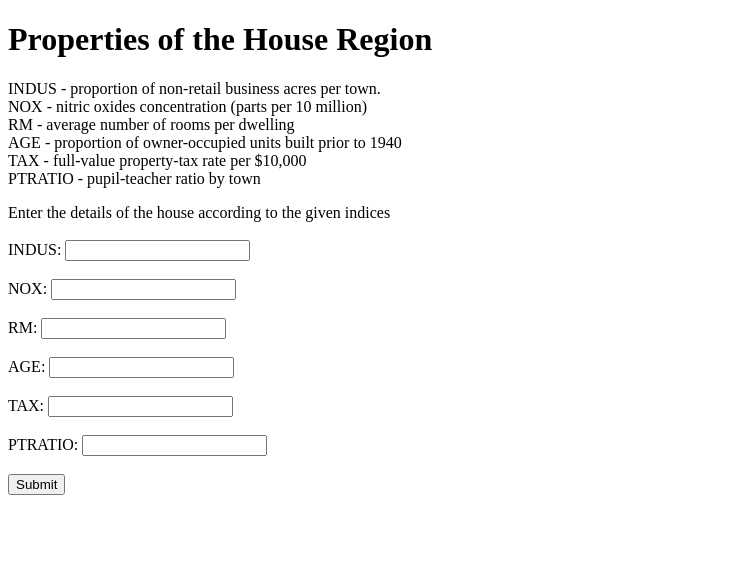
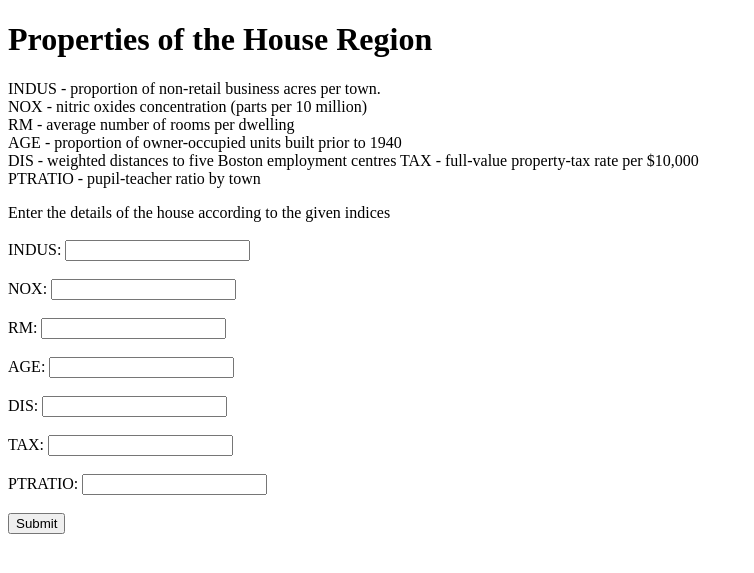
Before and after one commit to Simpl1fy/Boston_House_Price-Web-App, a Flask app: page / in a window 1280 px wide. Shown: the top 573 px of the page, without its empty margins (0-754 px from the left). Run offline with Flask 3, Linux system fonts and the light colour scheme.

Commit message:
added one more column for training

```diff
--- a/app.py
+++ b/app.py
@@ -21,6 +21,7 @@ def predict_datapoint():
                     nox=float(request.form.get('nox')),
                     rm=float(request.form.get('rm')),
                     age=float(request.form.get('age')),
+                    dis=float(request.form.get('dis')),
                     tax=float(request.form.get('tax')),
                     ptratio=float(request.form.get('ptratio'))
                 )
@@ -31,9 +32,11 @@ def predict_datapoint():
         predict_pipeline = PredictPipeline()
         print("Mid prediction")
         results = predict_pipeline.predict(pred_df)
+        output = round(results[0], 2)
         print("prediction completed")
-        return render_template('print.html', result=results[0])
+        print(output)
+        return render_template('print.html', price=output)
 
 
-# if __name__ == '__main__':
-#     app.run(debug=True)
+if __name__ == '__main__':
+    app.run(debug=True)
--- a/src/components/data_ingestion.py
+++ b/src/components/data_ingestion.py
@@ -31,7 +31,7 @@ class DataIngestion:
            df = pd.read_csv('notebook/data/housing.csv', header=None, names=column_names, delimiter=r"\s+")
            logging.info("Read the csv file with pandas as a dataframe")
 
-           df = df.drop(['CRIM', 'ZN', 'CHAS', 'DIS', 'RAD', 'B', 'LSTAT'], axis=1)
+           df = df.drop(['CRIM', 'ZN', 'CHAS', 'RAD', 'B', 'LSTAT'], axis=1)
            df = df[~(df['MEDV'] >= 50)]
 
            os.makedirs(os.path.dirname(self.data_ingestion_config.train_data_path), exist_ok=True)
--- a/src/pipeline/predict_pipeline.py
+++ b/src/pipeline/predict_pipeline.py
@@ -30,12 +30,14 @@ class CustomData:
                 nox,
                 rm,
                 age,
+                dis,
                 tax,
                 ptratio):
         self.indus = indus
         self.nox = nox
         self.rm = rm
         self.age = age
+        self.dis = dis
         self.tax = tax
         self.ptratio = ptratio
 
@@ -46,6 +48,7 @@ class CustomData:
                     "NOX" : [self.nox],
                     "RM" : [self.rm],
                     "AGE": [self.age],
+                    "DIS" : [self.dis],
                     "TAX" : [self.tax],
                     "PTRATIO" : [self.ptratio],
             }
--- a/templates/index.html
+++ b/templates/index.html
@@ -12,6 +12,7 @@
         NOX - nitric oxides concentration (parts per 10 million) <br>
         RM - average number of rooms per dwelling <br>
         AGE - proportion of owner-occupied units built prior to 1940 <br>
+        DIS -  weighted distances to five Boston employment centres
         TAX - full-value property-tax rate per $10,000 <br>
         PTRATIO - pupil-teacher ratio by town <br>
     </p>
@@ -25,6 +26,8 @@
         <input type="text" name="rm" id="rm"> <br><br>
 		<label for="age">AGE: </label>
 		<input type="text" name="age" id="age"> <br><br>
+        <label for="dis">DIS: </label>
+        <input type="text" name="dis" id="dis"> <br><br>
 		<label for="tax">TAX: </label>
 		<input type="text" name="tax" id="tax"> <br><br>
 		<label for="ptratio">PTRATIO: </label>
--- a/templates/print.html
+++ b/templates/print.html
@@ -6,6 +6,6 @@
     <title>Print</title>
 </head>
 <body>
-	<h4>Predicted Price is {{ result }} </h4>
+	<h4> Price of the house in 1000's dollars is = {{ price }}</h4>
 </body>
 </html>
```
Also changed, not shown: setup.py (line endings or trailing spaces).
